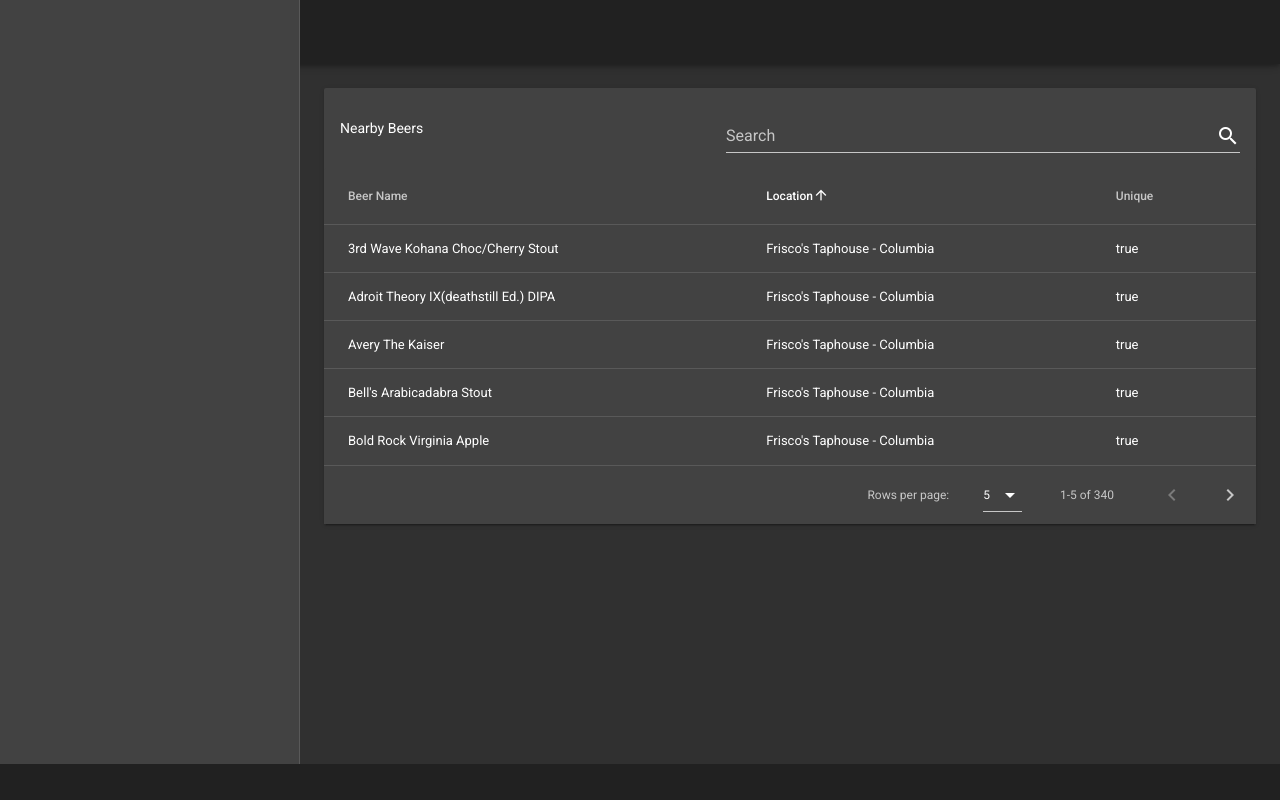
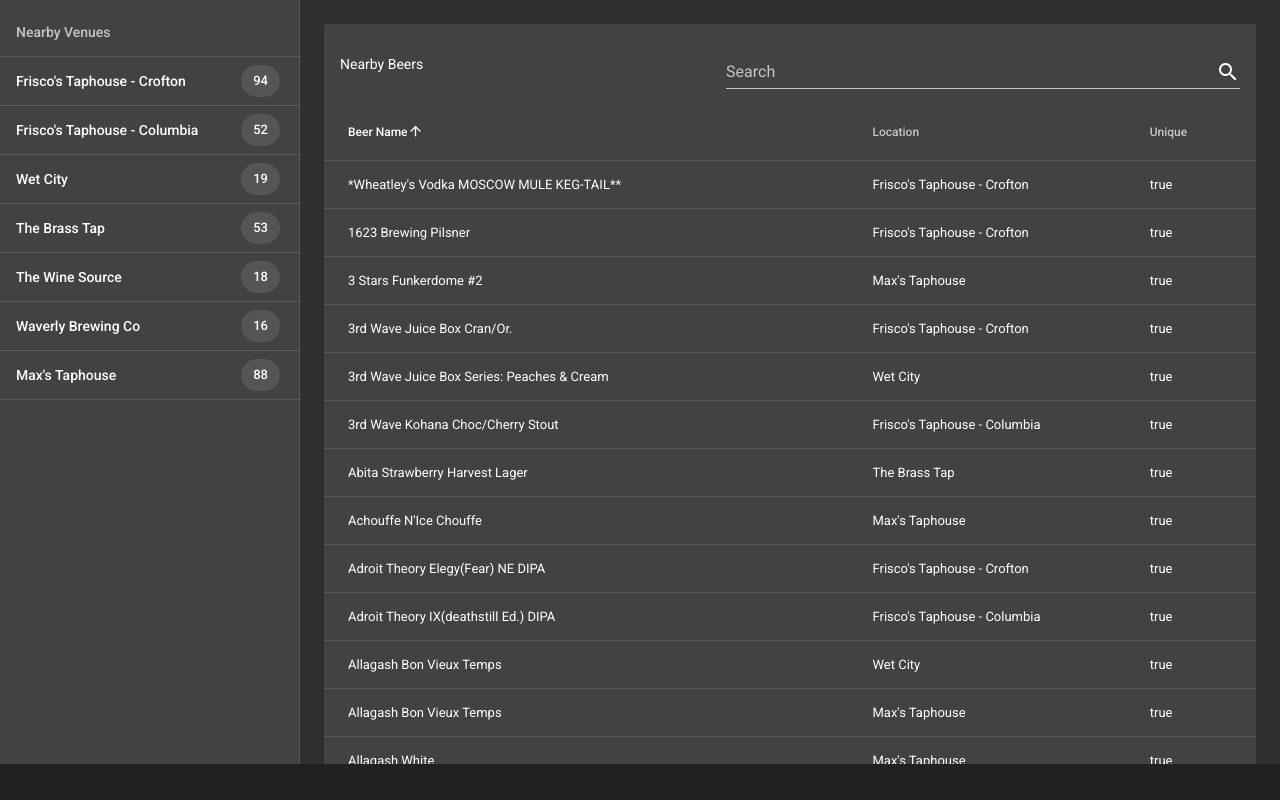
Before and after one commit to jporter-dev/taplist, a Vue app: page / in a window 1280 px wide. Shown: the top 800 px of the page. Built offline with nearby package versions, Linux system fonts and the light colour scheme.

Commit message:
Frontend updates. Added venues sidebar

```diff
--- a/scraper/scraper.js
+++ b/scraper/scraper.js
@@ -9,7 +9,7 @@
   // Get document, or throw exception on error
   try {
     let data = yaml.load(
-      fs.readFileSync(path.resolve(__dirname, "sites.yml"), "utf8")
+      fs.readFileSync(path.resolve(__dirname, "config.yml"), "utf8")
     );
     let db = [];
     void (async () => {
--- a/src/App.vue
+++ b/src/App.vue
@@ -1,7 +1,9 @@
 <template>
   <v-app dark>
-    <v-navigation-drawer app></v-navigation-drawer>
-    <v-toolbar app></v-toolbar>
+    <v-navigation-drawer app>
+      <venues></venues>
+    </v-navigation-drawer>
+    <!-- <v-toolbar app></v-toolbar> -->
     <v-content>
       <v-container fluid>
         <router-view></router-view>
@@ -10,5 +12,12 @@
     <v-footer app></v-footer>
   </v-app>
 </template>
+<script>
+import Venues from "@/components/Venues.vue";
+
+export default {
+  components: { Venues }
+};
+</script>
 
 <style lang="scss"></style>
--- a/src/components/Taplist.vue
+++ b/src/components/Taplist.vue
@@ -16,6 +16,7 @@
       :items="taplist"
       :search="search"
       :rows="10"
+      :rows-per-page-items="[25, 50, 100]"
     >
       <template slot="items" slot-scope="props">
         <td>{{ props.item.name }}</td>
@@ -32,12 +33,11 @@
   name: "TapList",
   data() {
     return {
-      search: null,
       headers: [
         {
           text: "Beer Name",
           align: "left",
-          sortable: false,
+          sortable: true,
           value: "name"
         },
         { text: "Location", value: "location" },
@@ -46,7 +46,15 @@
     };
   },
   computed: {
-    ...mapState(["taplist"])
+    ...mapState(["taplist"]),
+    search: {
+      get() {
+        return this.$store.state.search;
+      },
+      set(search) {
+        this.$store.commit("SET_SEARCH", search);
+      }
+    }
   }
 };
 </script>
--- /dev/null
+++ b/src/components/Venues.vue
@@ -0,0 +1,39 @@
+<template>
+  <v-list>
+    <v-subheader>Nearby Venues</v-subheader>
+    <v-divider></v-divider>
+    <template v-for="(total, venue) in venues">
+      <v-list-tile :key="venue + 'tile'" @click="SET_SEARCH(venue)">
+        <v-list-tile-content>
+          {{ venue }}
+        </v-list-tile-content>
+        <v-list-tile-action>
+          <v-chip>{{ total }}</v-chip>
+        </v-list-tile-action>
+      </v-list-tile>
+      <v-divider :key="venue + 'divider'"></v-divider>
+    </template>
+  </v-list>
+</template>
+
+<script>
+import { mapState, mapMutations } from "vuex";
+
+export default {
+  name: "Venues",
+  computed: {
+    ...mapState(["taplist"]),
+    venues() {
+      return this.taplist
+        .map(item => item.location)
+        .reduce((acc, name) => {
+          acc[name] = acc[name] ? acc[name] + 1 : 1;
+          return acc;
+        }, {});
+    }
+  },
+  methods: {
+    ...mapMutations(["SET_SEARCH"])
+  }
+};
+</script>
--- a/src/store.js
+++ b/src/store.js
@@ -5,8 +5,13 @@
 
 export default new Vuex.Store({
   state: {
+    search: null,
     taplist: require("../public/taplist.json")
   },
-  mutations: {},
+  mutations: {
+    SET_SEARCH(state, payload) {
+      state.search = payload;
+    }
+  },
   actions: {}
 });
--- a/src/views/Home.vue
+++ b/src/views/Home.vue
@@ -6,6 +6,7 @@
 
 <script>
 import Taplist from "@/components/Taplist.vue";
+
 export default {
   name: "home",
   components: { Taplist }
```
Also changed, not shown: scraper/config.yml (renamed from scraper/sites.yml, +14 -0 lines).
